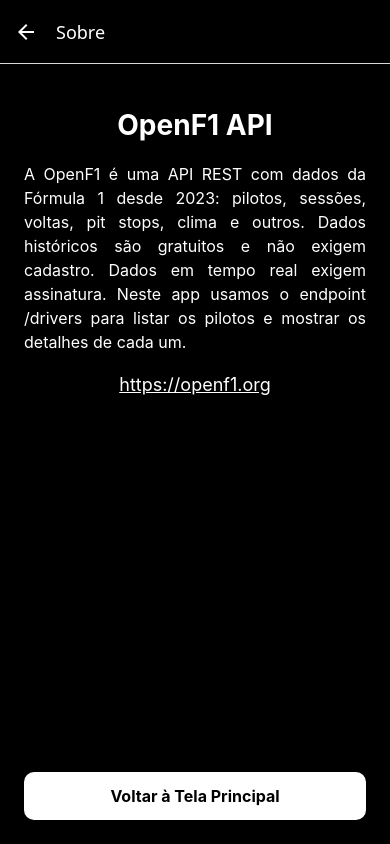
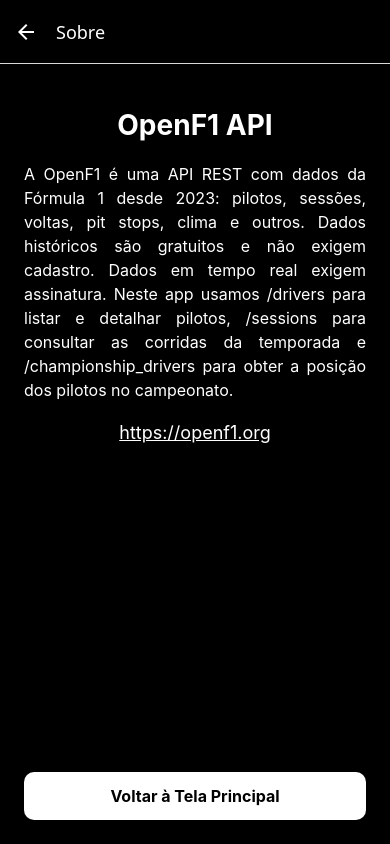
Before and after one commit to yusei21/pm-f1, a React Native app: screen /Sobre in a window 390 px wide. Built offline with nearby package versions, Linux system fonts and the light colour scheme.

Commit message:
Corrigir descrição dos endpoints na tela Sobre

```diff
--- a/src/screens/SobreScreen.js
+++ b/src/screens/SobreScreen.js
@@ -9,8 +9,9 @@ export default function TelaSobre({ navigation: navegacao }) {
       <Text style={estilos.texto}>
         A OpenF1 é uma API REST com dados da Fórmula 1 desde 2023: pilotos, sessões, voltas,
         pit stops, clima e outros. Dados históricos são gratuitos e não exigem cadastro.
-        Dados em tempo real exigem assinatura. Neste app usamos o endpoint /drivers para
-        listar os pilotos e mostrar os detalhes de cada um.
+        Dados em tempo real exigem assinatura. Neste app usamos /drivers para listar
+        e detalhar pilotos, /sessions para consultar as corridas da temporada e
+        /championship_drivers para obter a posição dos pilotos no campeonato.
       </Text>
 
       <TouchableOpacity onPress={() => Linking.openURL('https://openf1.org')}>
```
